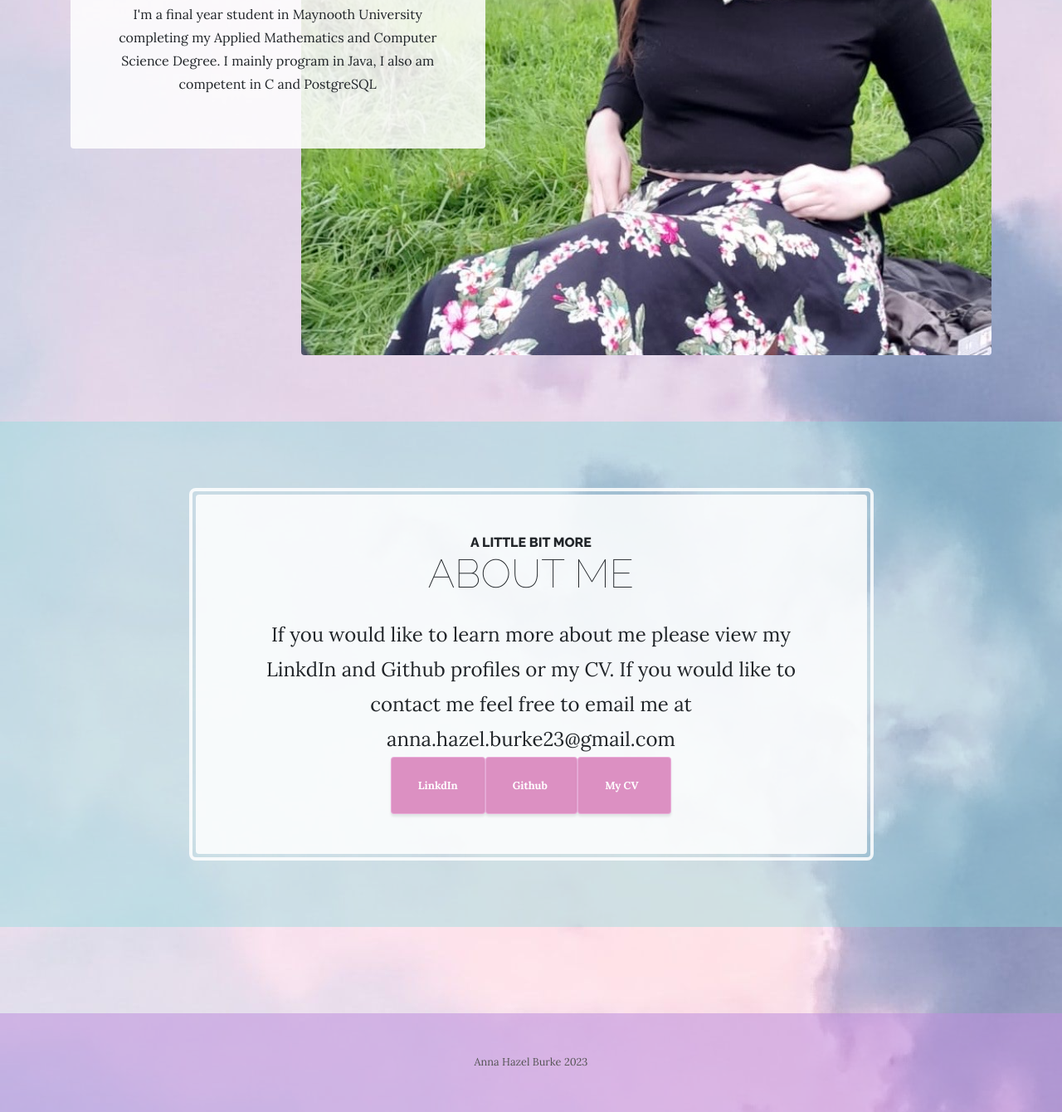
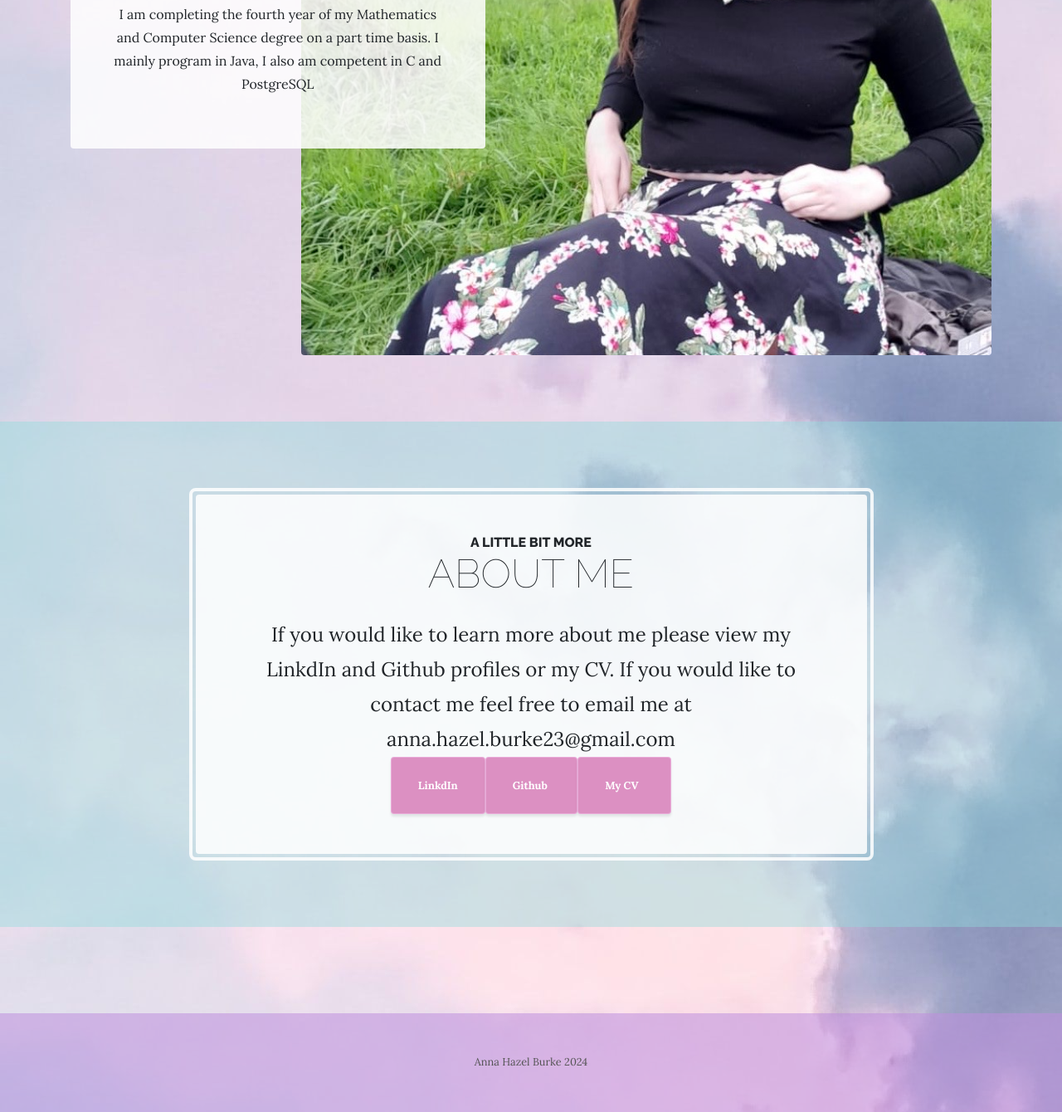
Before and after one commit to anna3-4-5/anna3-4-5.github.io, a plain HTML site: page index.html in a window 1280 px wide. Shown: the part 631-1971 px from the top of the page at 83% size. Drawn offline with nearby package versions, Linux system fonts and the light colour scheme.

Commit message:
Update index.html

```diff
--- a/index.html
+++ b/index.html
@@ -17,7 +17,7 @@
             <div class="intro"><img class="img-fluid intro-img mb-3 mb-lg-0 rounded" src="assets/img/intro.jpg">
                 <div class="intro-text left-0 text-centerfaded p-5 rounded bg-faded text-center">
                     <h2 class="section-heading mb-4"><span class="section-heading-lower" style="font-size: 16pxs;">Applied Mathematics & Computer Science Student</span><span class="section-heading-upper"></span></h2>
-                    <p class="mb-3">I'm a final year student in Maynooth University completing my Applied Mathematics and Computer Science Degree. I mainly program in Java, I also am competent in C and PostgreSQL</p>
+                    <p class="mb-3">I am completing the fourth year of my Mathematics and Computer Science degree on a part time basis. I mainly program in Java, I also am competent in C and PostgreSQL</p>
                     <div class="mx-auto intro-button"></div>
                 </div>
             </div>
@@ -38,7 +38,7 @@
     <div class="btn-group" role="group"></div>
     <footer class="footer text-faded text-center py-5" style="background: rgba(192,144,222,0.55);">
         <div class="container">
-            <p class="m-0 small" style="color: rgb(84,84,84);">Anna Hazel Burke 2023</p>
+            <p class="m-0 small" style="color: rgb(84,84,84);">Anna Hazel Burke 2024</p>
         </div>
     </footer>
     <script src="https://cdnjs.cloudflare.com/ajax/libs/jquery/3.5.1/jquery.min.js"></script>
```
